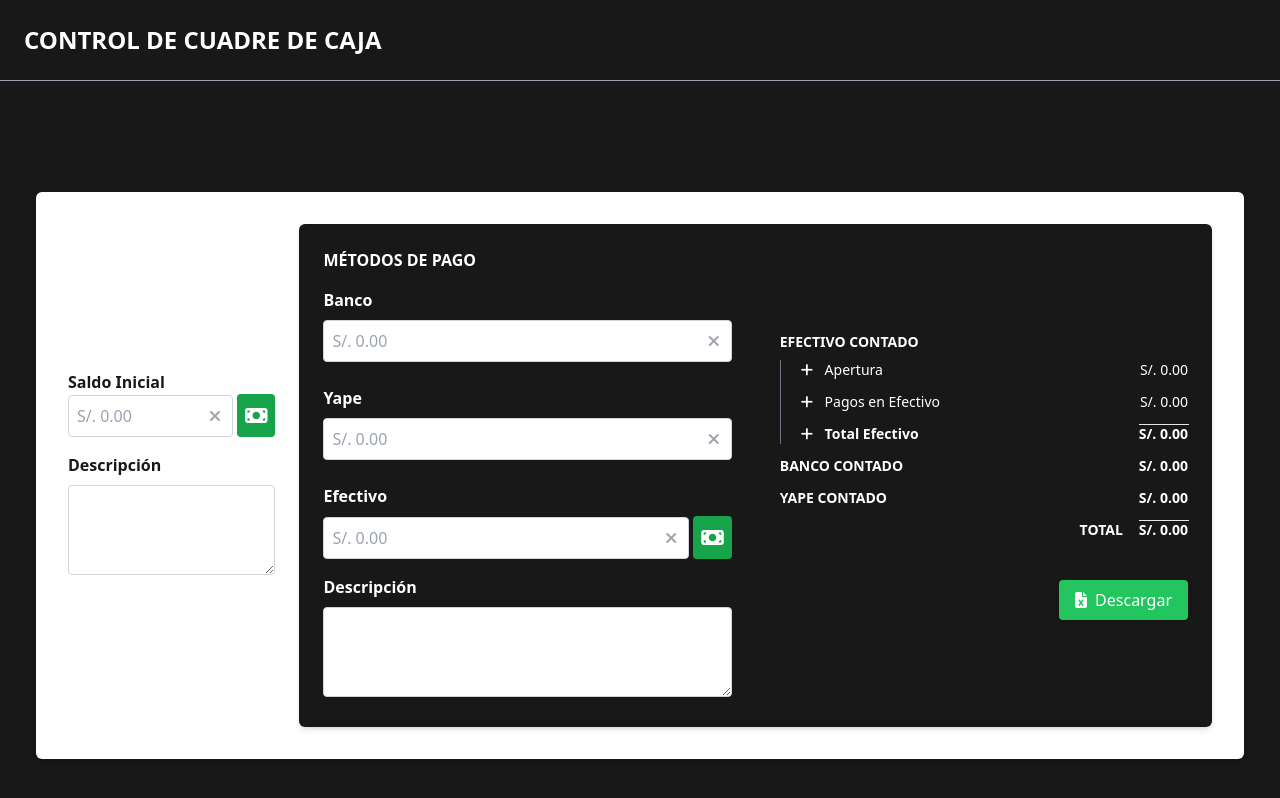
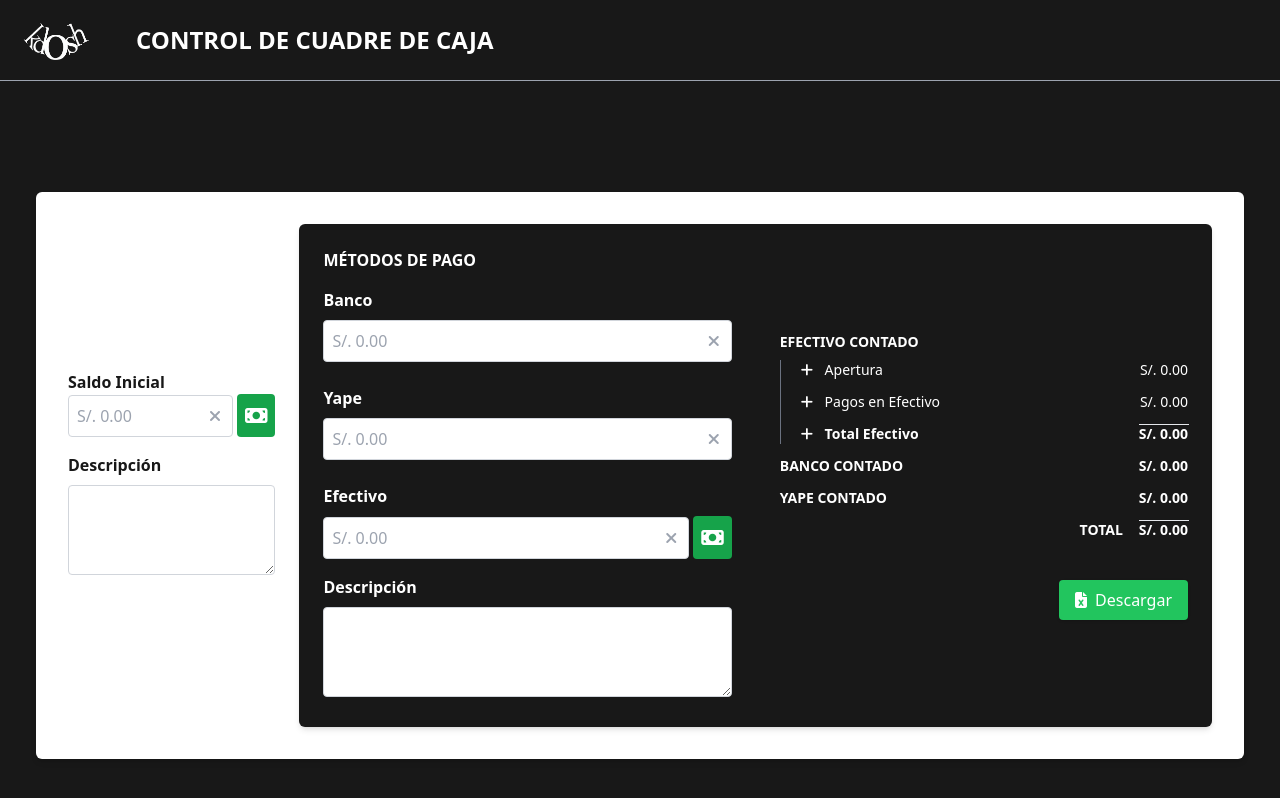
Before and after one commit to MarvinH10/arqueo-caja, a Vue app: page / in a window 1280 px wide. Built offline with nearby package versions, Linux system fonts and the light colour scheme.

Commit message:
Funcionalidad completa/falta descargar excel

```diff
--- a/index.html
+++ b/index.html
@@ -3,7 +3,7 @@
 
 <head>
   <meta charset="UTF-8">
-  <link rel="icon" href="/favicon.ico">
+  <link rel="icon" href="/blancokdosh.png">
   <meta name="viewport" content="width=device-width, initial-scale=1.0">
   <title>Cuadre Caja</title>
 </head>
--- a/src/App.vue
+++ b/src/App.vue
@@ -42,8 +42,11 @@ export default {
 
 <template>
   <div class="min-h-screen bg-[#181818] text-white flex flex-col gap-4 md:gap-8 relative">
-    <div class="relative">
-      <div class="text-xl md:text-2xl font-bold mt-4 md:mt-6 ml-4 md:ml-6 mb-4 md:mb-6">CONTROL DE CUADRE DE CAJA</div>
+    <div class="relative flex items-center gap-4">
+      <img src="/public/blancokdosh.png" alt="Kdosh Store" class="ml-4 w-[50px] h-360px] md:w-[80px] md:h-[60px]">
+      <div class="text-xl md:text-2xl font-bold mt-4 md:mt-6 ml-1 md:ml-6 mb-4 md:mb-6">
+        CONTROL DE CUADRE DE CAJA
+      </div>
       <div class="absolute top-full left-0 w-full border-b border-gray-400"></div>
     </div>
 
```
Also changed, not shown: public/blancokdosh.png (added).
